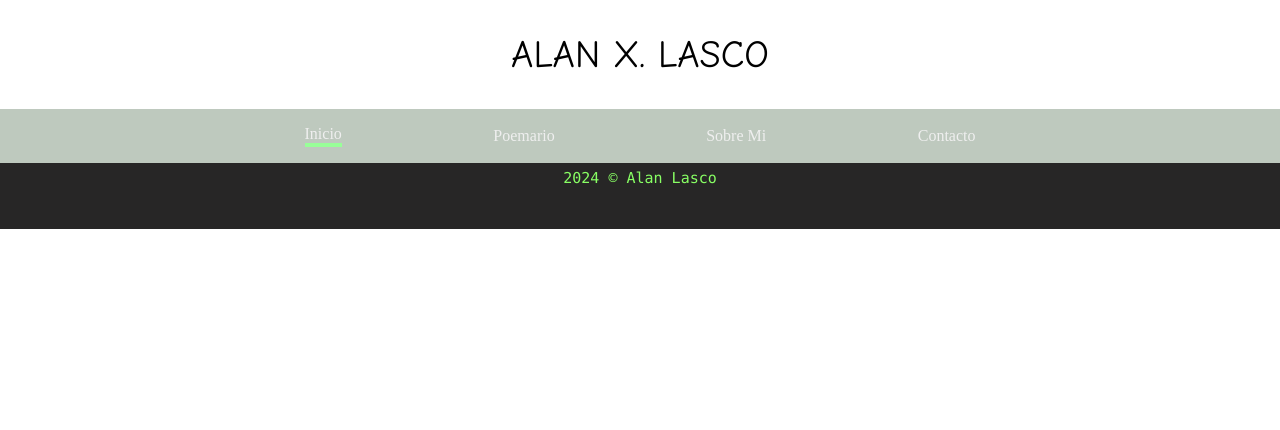
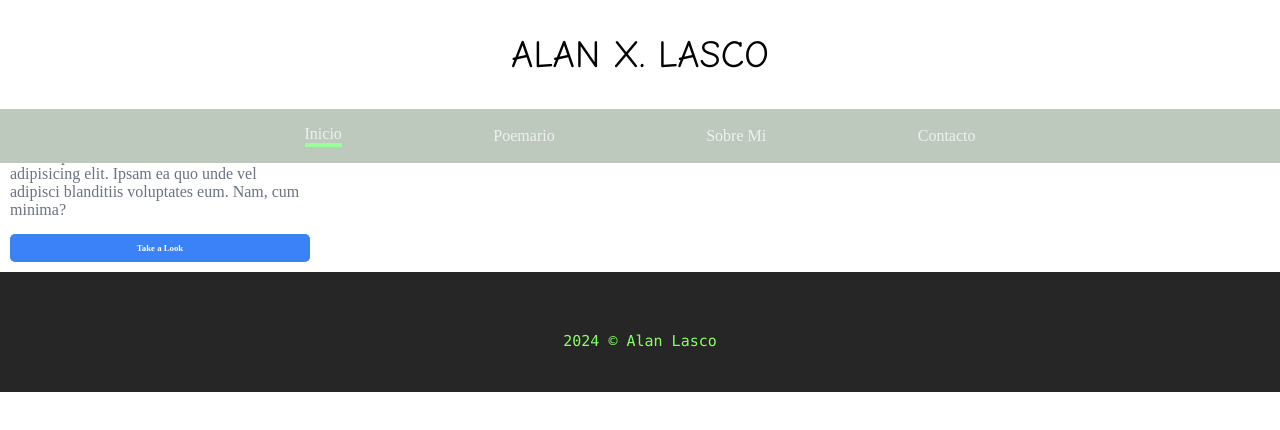
Before and after one commit to alanlasco/alan-poetryv2, a React (Vite) app: page /poemario in a window 1280 px wide. Shown: the top 430 px of the page. Built offline with nearby package versions, Linux system fonts and the light colour scheme.

Commit message:
fixing routes, testing card for poems

```diff
--- a/src/App.tsx
+++ b/src/App.tsx
@@ -1,22 +1,19 @@
-import { Footer } from "./components/Footer";
 import "./stylesheets/app.css";
-import Navbar from "./components/Navbar";
 
-import {
-  BrowserRouter,
-  Routes,
-  Route,
-  Link,
-  useLocation,
-} from "react-router-dom";
+import { BrowserRouter as Router, Route, Routes } from "react-router-dom";
+import { Poemario } from "./screens/Poemario";
+import Layout from "./components/Layout";
 
 function App() {
   return (
     <div className="App">
-      <BrowserRouter>
-        <Navbar />
-        <Footer />
-      </BrowserRouter>
+      <Router>
+        <Routes>
+          <Route path="/" element={<Layout />}>
+            <Route path="/poemario" element={<Poemario />} />
+          </Route>
+        </Routes>
+      </Router>
     </div>
   );
 }
--- /dev/null
+++ b/src/components/Layout.tsx
@@ -0,0 +1,18 @@
+// Layout.js
+import React from "react";
+import { Outlet } from "react-router-dom";
+import { Footer } from "../components/Footer";
+import Navbar from "./Navbar";
+
+const Layout = () => {
+  return (
+    <div>
+      <Navbar />
+      <main>
+        <Outlet />
+      </main>
+      <Footer />
+    </div>
+  );
+};
+export default Layout;
--- /dev/null
+++ b/src/components/PoemCard.tsx
@@ -0,0 +1,24 @@
+import React from "react";
+import "../stylesheets/PoemCard.css";
+export const PoemCard = () => {
+  return (
+    <>
+      <div className="card">
+        <div className="header">
+          <p className="alert">New message!</p>
+        </div>
+
+        <p className="message">
+          Lorem ipsum dolor sit amet consectetur adipisicing elit. Ipsam ea quo
+          unde vel adipisci blanditiis voluptates eum. Nam, cum minima?
+        </p>
+
+        <div className="actions">
+          <a className="read" href="">
+            Take a Look
+          </a>
+        </div>
+      </div>
+    </>
+  );
+};
--- /dev/null
+++ b/src/screens/Poemario.tsx
@@ -0,0 +1,13 @@
+import React from "react";
+import "../stylesheets/Poemario.css";
+import { PoemCard } from "../components/PoemCard";
+
+export const Poemario = () => {
+  return (
+    <>
+      <div className="poemsContainer">
+        <PoemCard />
+      </div>
+    </>
+  );
+};
--- /dev/null
+++ b/src/stylesheets/PoemCard.css
@@ -0,0 +1,77 @@
+.card {
+    max-width: 320px;
+    border-width: 1px;
+    border-color: rgba(219, 234, 254, 1);
+    border-radius: 1rem;
+    background-color: rgba(255, 255, 255, 1);
+    padding: 1rem;
+}
+
+.header {
+    display: flex;
+    align-items: center;
+    grid-gap: 1rem;
+    gap: 1rem;
+}
+
+.icon {
+    flex-shrink: 0;
+    display: flex;
+    align-items: center;
+    justify-content: center;
+    border-radius: 9999px;
+    background-color: rgba(96, 165, 250, 1);
+    padding: 0.5rem;
+    color: rgba(255, 255, 255, 1);
+}
+
+.icon svg {
+    height: 1rem;
+    width: 1rem;
+}
+
+.alert {
+    font-weight: 600;
+    color: rgba(107, 114, 128, 1);
+}
+
+.message {
+    margin-top: 1rem;
+    color: rgba(107, 114, 128, 1);
+}
+
+.actions {
+    margin-top: 1.5rem;
+}
+
+.actions a {
+    text-decoration: none;
+}
+
+.mark-as-read,
+.read {
+    display: inline-block;
+    border-radius: 0.5rem;
+    width: 100%;
+    padding: 0.75rem 1.25rem;
+    text-align: center;
+    font-size: 0.875rem;
+    line-height: 1.25rem;
+    font-weight: 600;
+}
+
+.read {
+    background-color: rgba(59, 130, 246, 1);
+    color: rgba(255, 255, 255, 1);
+}
+
+.mark-as-read {
+    margin-top: 0.5rem;
+    background-color: rgba(249, 250, 251, 1);
+    color: rgba(107, 114, 128, 1);
+    transition: all .15s ease;
+}
+
+.mark-as-read:hover {
+    background-color: rgb(230, 231, 233);
+}
--- /dev/null
+++ b/src/stylesheets/Poemario.css
@@ -0,0 +1,5 @@
+.poemsContainer {
+    margin-top: 5vh;
+    display: flex;
+    margin: 0 auto;
+}
```
